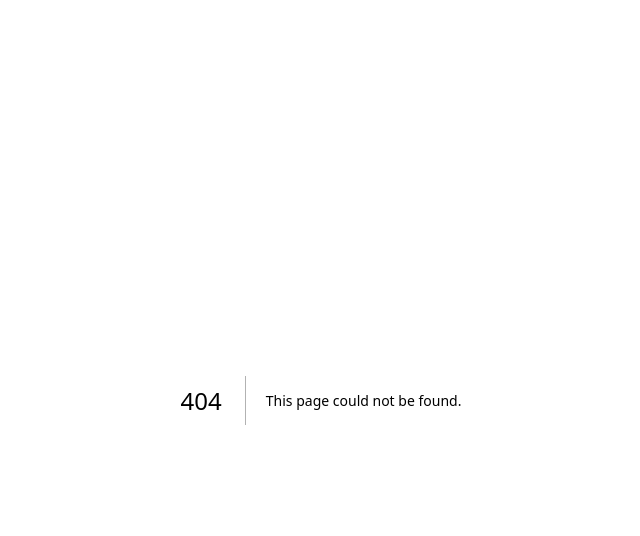
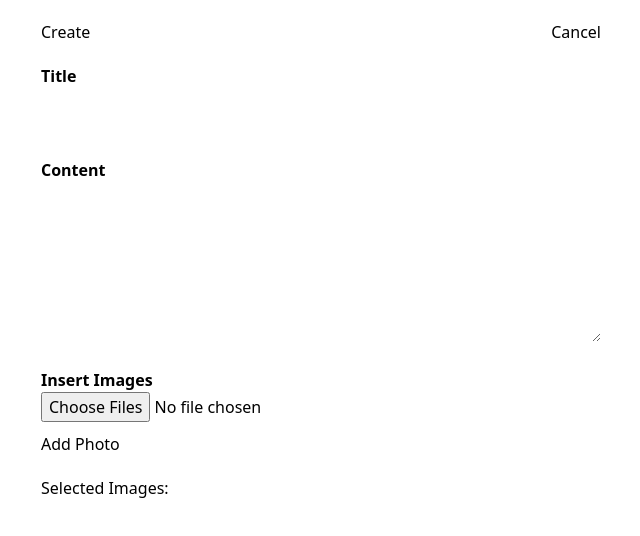
Before and after one commit to kaviska/MindfullConnect, a Next.js app: page /blogcreate in a window 1280 px wide. Before the commit this address had no page. Shown: the top 536 px of the page, without its empty margins (319-959 px from the left). Built offline with nearby package versions, Linux system fonts and the light colour scheme.

Commit message:
blogcreate

```diff
--- /dev/null
+++ b/src/app/blogcreate/page.tsx
@@ -0,0 +1,90 @@
+"use client";  // Add this line at the top of your file
+
+import { useState } from "react";
+
+interface ImageFile {
+    name: string;
+    file: File;
+}
+
+export default function BlogCreation() {
+    const [title, setTitle] = useState<string>("");
+    const [content, setContent] = useState<string>("");
+    const [images, setImages] = useState<ImageFile[]>([]);
+
+    const handleImageUpload = (event: React.ChangeEvent<HTMLInputElement>) => {
+        if (event.target.files) {
+            const filesArray = Array.from(event.target.files).map((file) => ({
+                name: file.name,
+                file: file,
+            }));
+            setImages((prevImages) => [...prevImages, ...filesArray]);
+        }
+    };
+
+    const handleCreate = () => {
+        console.log({ title, content, images });
+        alert("Blog created successfully!");
+    };
+
+    const handleCancel = () => {
+        setTitle("");
+        setContent("");
+        setImages([]);
+    };
+
+    return (
+        <div style={{ padding: "20px", maxWidth: "600px", margin: "0 auto" }}>
+            <div style={{ display: "flex", justifyContent: "space-between", marginBottom: "20px" }}>
+                <button onClick={handleCreate}>Create</button>
+                <button onClick={handleCancel}>Cancel</button>
+            </div>
+            <div style={{ marginBottom: "20px" }}>
+                <label htmlFor="blog-title" style={{ display: "block", fontWeight: "bold" }}>
+                    Title
+                </label>
+                <input
+                    id="blog-title"
+                    type="text"
+                    value={title}
+                    onChange={(e) => setTitle(e.target.value)}
+                    style={{ width: "100%", padding: "8px", marginBottom: "10px" }}
+                />
+            </div>
+            <div style={{ marginBottom: "20px" }}>
+                <label htmlFor="blog-content" style={{ display: "block", fontWeight: "bold" }}>
+                    Content
+                </label>
+                <textarea
+                    id="blog-content"
+                    rows={6}
+                    value={content}
+                    onChange={(e) => setContent(e.target.value)}
+                    style={{ width: "100%", padding: "8px" }}
+                />
+            </div>
+            <div style={{ marginBottom: "20px" }}>
+                <label htmlFor="blog-images" style={{ display: "block", fontWeight: "bold" }}>
+                    Insert Images
+                </label>
+                <input
+                    id="blog-images"
+                    type="file"
+                    accept="image/*"
+                    multiple
+                    onChange={handleImageUpload}
+                    style={{ display: "block", marginBottom: "10px" }}
+                />
+                <button onClick={() => document.getElementById("blog-images")?.click()}>Add Photo</button>
+            </div>
+            <div>
+                <h4>Selected Images:</h4>
+                <ul>
+                    {images.map((image, index) => (
+                        <li key={index}>{image.name}</li>
+                    ))}
+                </ul>
+            </div>
+        </div>
+    );
+}
```
